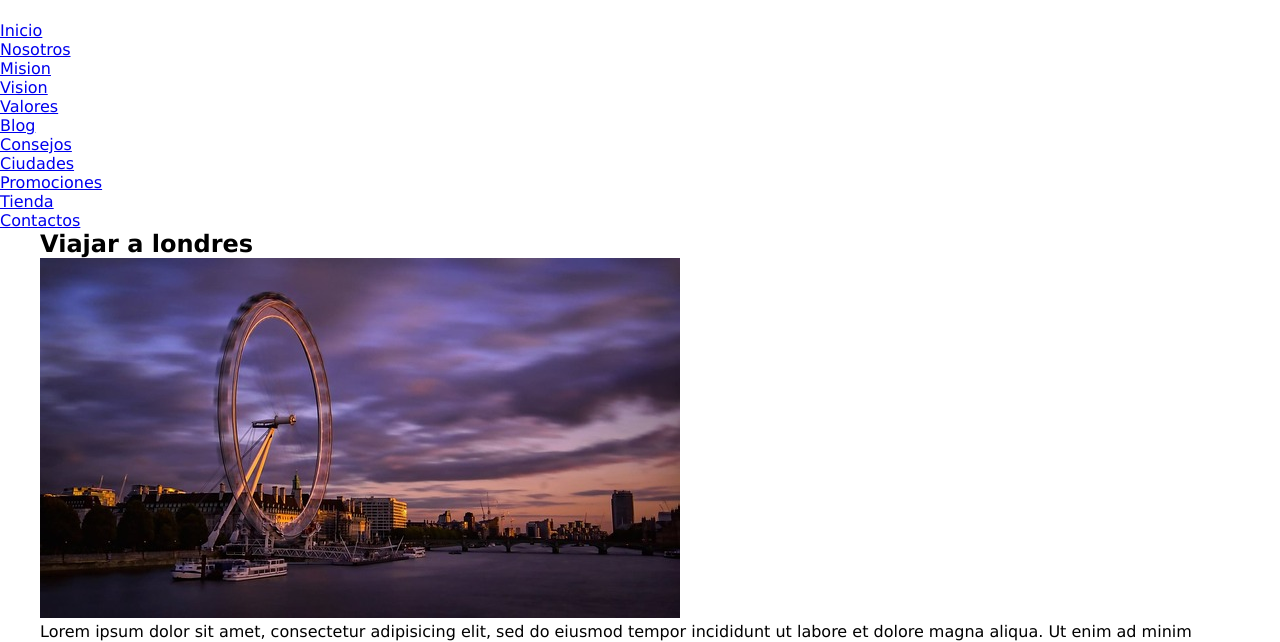
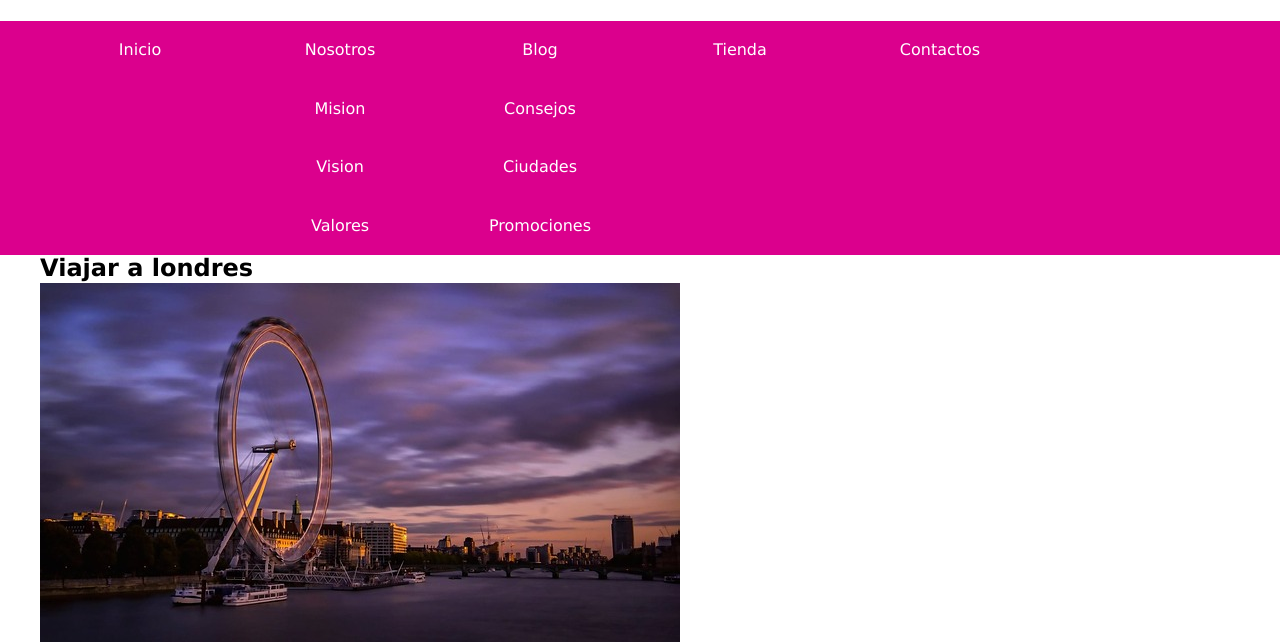
Before and after one commit to nogakhany/BlogViajes, a plain HTML site: page index.html in a window 1280 px wide. Shown: the part 103-745 px from the top of the page. Drawn offline with Linux system fonts and the light colour scheme.

Commit message:
navegacion
agregando estilos a la navegacion

```diff
--- a/css/estilos.css
+++ b/css/estilos.css
@@ -23,3 +23,37 @@ div.contenedor{
   width: 1200px;
   margin: 0 auto;
 }
+/* Navegacion*/
+.navegacion{
+  background-color: #db008d;
+}
+nav{
+  width: 1200px;
+  margin: 0 auto;
+  position: relative;
+}
+nav ul{
+  list-style: none;
+}
+/* antes de usar una float, se debe limpiar con CLEAR*/
+nav > ul > li{
+  float: left;
+}
+nav ul::after{
+  content: '';
+  display: block;
+  clear: both;
+}
+nav ul li a{
+  /* la ventaja de este, es que le podemos definir un ancho*/
+
+  display: inline-block;
+  width: 200px;
+  color: #ffffff;
+  text-decoration: none;
+  text-align: center;
+  padding: 20px;
+}
+nav ul li a:hover{
+  background-color: #00b8e4;
+}
--- a/index.html
+++ b/index.html
@@ -3,6 +3,7 @@
   <head>
     <meta charset="utf-8">
     <title>Blog de Viajes</title>
+    <link rel="stylesheet" href="css/normalize.css">
     <link rel="stylesheet" href="css/estilos.css">
   </head>
   <body>
@@ -13,9 +14,12 @@
               <img src="img/logo.png" alt="logo Blog de Viajes">
           </div>
 
-        </div>
+        </div> <!-- .contenedor-->
 
     </header>
+
+      <div class="navegacion">
+
           <!-- creando un menu desplegable-->
           <nav>
             <ul>
@@ -38,6 +42,7 @@
               <li> <a href="#">Contactos</a> </li>
             </ul>
           </nav>
+        </div>
     <!-- contenido principal del proyecto-->
     <div class="contenido contenedor">
       <main>
```
Lines whose indentation alone changed are shown as unchanged.
